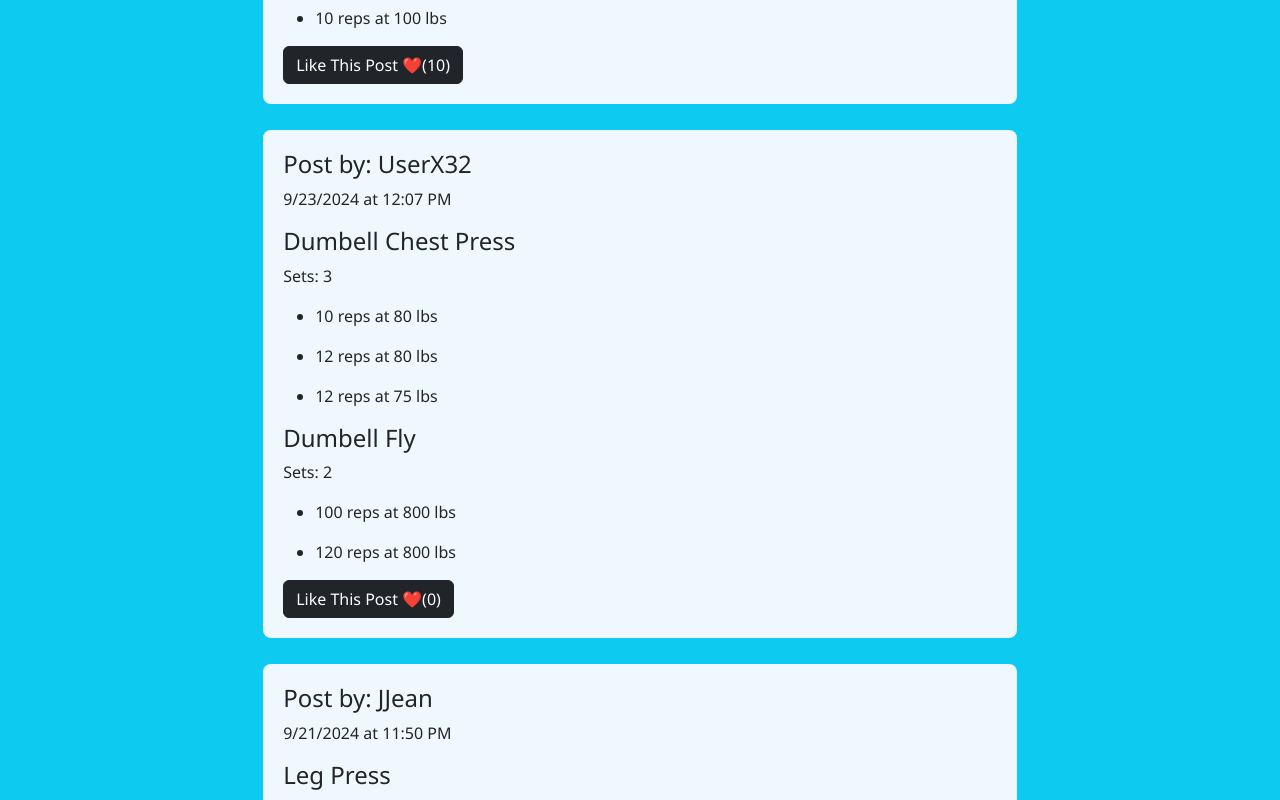
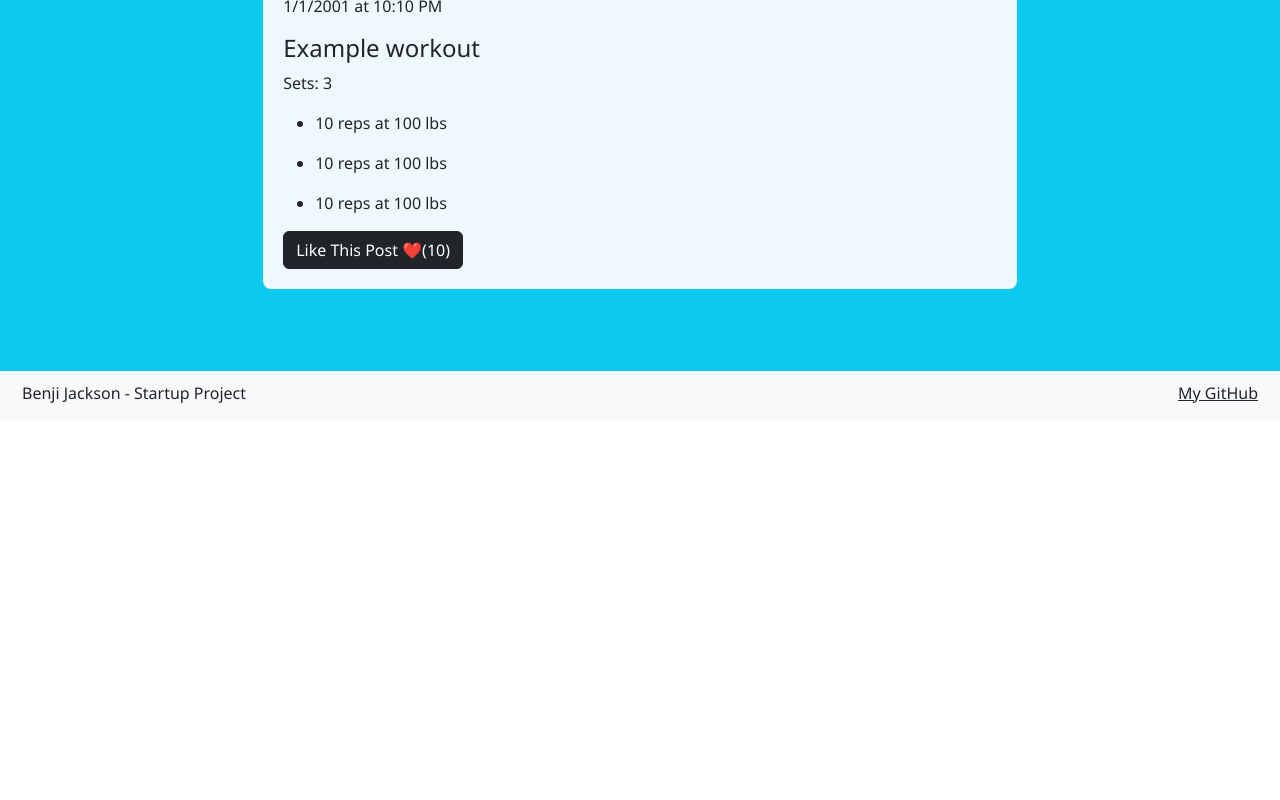
Before and after one commit to BenjiJackson1/startup, a React (Vite) app: page /feed in a window 1280 px wide. Shown: the part 380-1180 px from the top of the page. After the commit the page ends 800 px from the top, so only its background shows below. Built offline with nearby package versions, Linux system fonts and the light colour scheme; no server answers.

Commit message:
Removing old version of posts from the feed

```diff
--- a/src/feed/feed.jsx
+++ b/src/feed/feed.jsx
@@ -70,26 +70,6 @@ export function Feed({workouts, setWorkouts}) {
           </div>
         </div>
       ))}
-      {workouts.map((workout, index) => (
-        <div key={index} className="workout-container mt-3">
-          <div>
-          <h4> Post by: {workout[0]}</h4>
-          <p> {workout[1]}</p>
-          {workout[3].map((exercise, i) => (
-            <div key={i} className="workout-section workout">
-              <h4> {exercise[0]} </h4>
-              <p> Sets: {exercise[1].length} </p>
-              {exercise[1].map((rep, j) => (
-                <ul key={j}>
-                  <li>{rep[0]} reps at {rep[1]} lbs</li>
-                </ul>
-              ))}
-            </div>
-          ))}
-          <button className="btn btn-dark" onClick={() => addLike(index)}> Like This Post ❤️({workout[2]})</button>
-          </div>
-        </div>
-      ))}
     </main>
   );
 }
```
